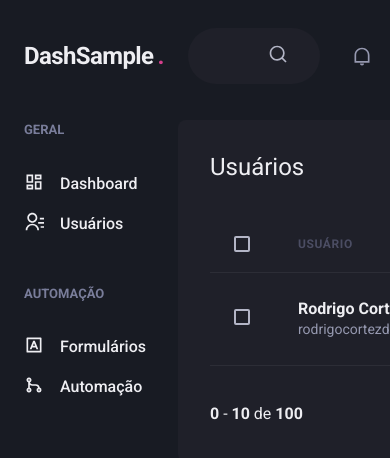
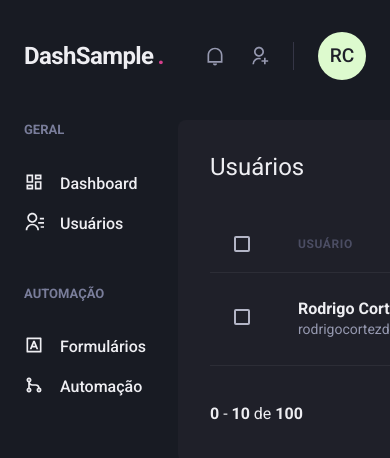
Before and after one commit to RodrigoCortezDev/DashSample, a Next.js app: page /users in a window 390 px wide. Shown: the top 458 px of the page. Built offline with nearby package versions, Linux system fonts and the light colour scheme.

Commit message:
Responsividade do Header

```diff
--- a/src/components/Header/NotificationsNav.tsx
+++ b/src/components/Header/NotificationsNav.tsx
@@ -3,7 +3,15 @@ import { RiNotificationLine, RiUserAddLine } from 'react-icons/ri';
 
 export default function NotificationsNav() {
 	return (
-		<HStack spacing="8" mx="8" pr="8" py="1" color="gray.300" borderRightWidth={1} borderColor="gray.700">
+		<HStack
+			spacing={['6', '8']}
+			mx={['6', '8']}
+			pr={['6', '8']}
+			py="1"
+			color="gray.300"
+			borderRightWidth={1}
+			borderColor="gray.700"
+		>
 			<Icon as={RiNotificationLine} fontSize="20" />
 			<Icon as={RiUserAddLine} fontSize="20" />
 		</HStack>
--- a/src/components/Header/Profile.tsx
+++ b/src/components/Header/Profile.tsx
@@ -5,15 +5,21 @@ import {
 	Text
 	} from '@chakra-ui/react';
 
-export default function Profile() {
+interface ProfileProps {
+	showProfileData: boolean;
+}
+
+export default function Profile({ showProfileData }: ProfileProps) {
 	return (
 		<Flex align="center">
+			{showProfileData && (
 				<Box mr="4" textAlign="right">
 					<Text>Rodrigo Cortez</Text>
 					<Text color="gray.300" fontSize="small">
 						rodrigocortezdev@gmail.com
 					</Text>
 				</Box>
+			)}
 			<Avatar size="md" name="Rodrigo Cortez" />
 		</Flex>
 	);
--- a/src/components/Header/index.tsx
+++ b/src/components/Header/index.tsx
@@ -2,19 +2,24 @@ import Logo from './Logo';
 import NotificationsNav from './NotificationsNav';
 import Profile from './Profile';
 import SearchBox from './SearchBox';
-import { Flex } from '@chakra-ui/react';
+import { Flex, useBreakpointValue } from '@chakra-ui/react';
 
 export default function Header() {
+	const isWideVersion = useBreakpointValue({
+		base: false,
+		lg: true,
+	});
+
 	return (
 		<Flex as="header" w="100%" maxWidth={1480} h="20" mx="auto" mt="4" px="6" align="center">
 			<Logo />
 
-			<SearchBox />
+			{isWideVersion && <SearchBox />}
 
 			<Flex align="center" ml="auto">
 				<NotificationsNav />
 
-				<Profile />
+				<Profile showProfileData={isWideVersion} />
 			</Flex>
 		</Flex>
 	);
```
Lines whose indentation alone changed are shown as unchanged.
